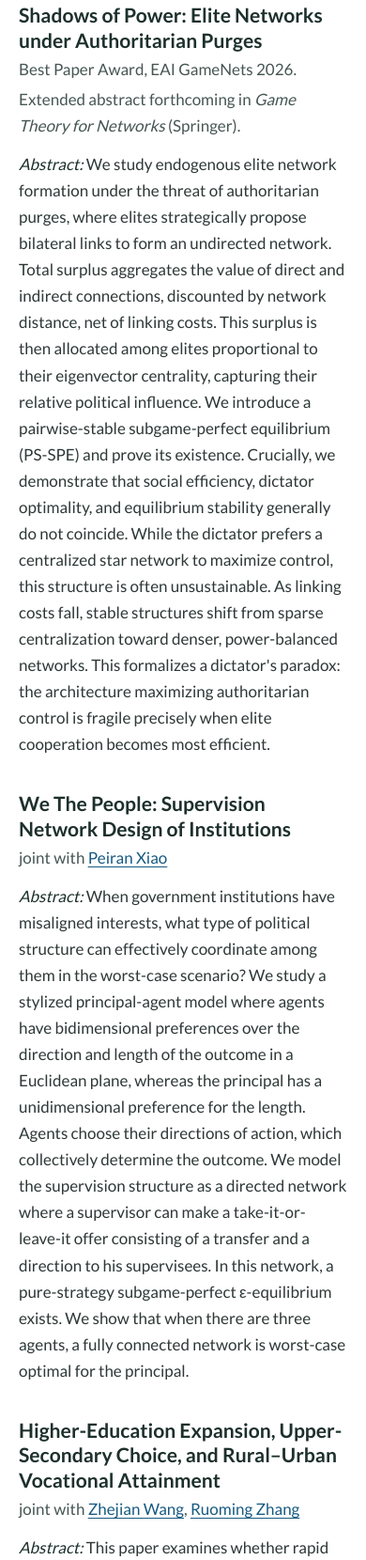
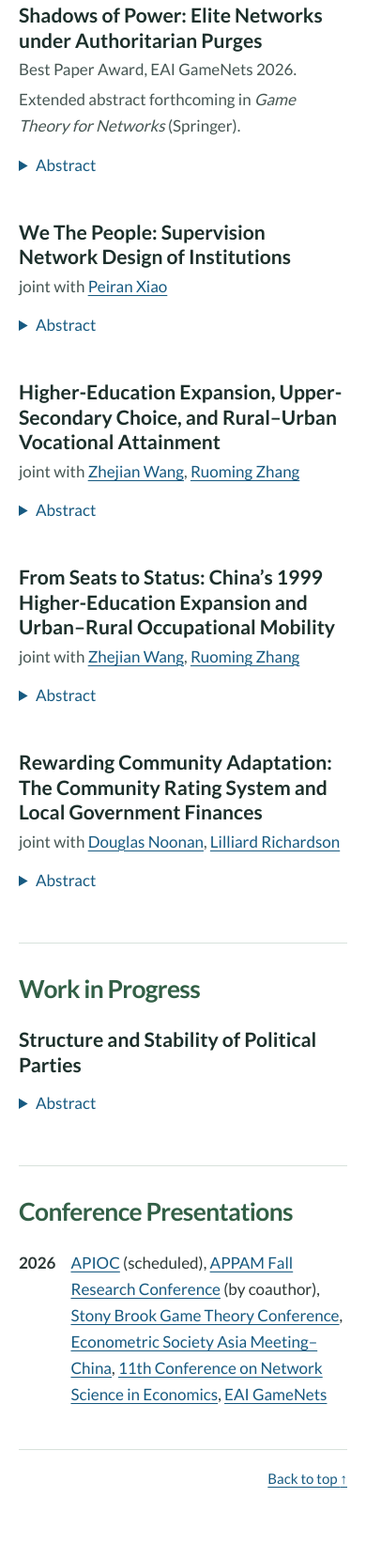
Before and after one commit to yiquntong/yiquntong.github.io, a plain HTML site: page index.html in a window 390 px wide. Shown: the part 942-2602 px from the top of the page at 94% size. After the commit the page ends 2556 px from the top, so only its background shows below. Drawn offline with Linux system fonts and the light colour scheme.

Commit message:
Collapse paper abstracts by default on the homepage

```diff
--- a/assets/site.css
+++ b/assets/site.css
@@ -53,7 +53,7 @@ a {
 
 a:hover { color: #083e60; text-decoration-thickness: 2px; }
 
-a:focus-visible {
+a:focus-visible, summary:focus-visible {
   outline: 3px solid var(--link);
   outline-offset: 4px;
 }
@@ -138,6 +138,16 @@ article + article { margin-top: 2.25rem; }
 h3 { color: var(--ink); font-size: 1.32rem; }
 h3 a { text-decoration-color: #90afbf; }
 .credit { margin-top: 0.25rem; color: var(--muted); }
+.abstract { margin-top: 0.35rem; }
+.abstract summary {
+  width: fit-content;
+  padding: 0.2rem 0.5rem 0.2rem 0;
+  color: var(--link);
+  cursor: pointer;
+}
+.abstract summary:hover { text-decoration: underline; text-underline-offset: 0.18em; }
+.abstract p { margin-top: 0.35rem; }
+
 .presentations {
   display: grid;
   grid-template-columns: auto minmax(0, 1fr);
@@ -147,8 +157,6 @@ h3 a { text-decoration-color: #90afbf; }
 }
 .presentations dt { font-weight: 700; }
 .presentations dd { margin: 0; }
-.summary { margin-top: 0.8rem; }
-.summary em { color: var(--ink); }
 
 footer {
   padding-block: 1.1rem 1.8rem;
@@ -167,6 +175,7 @@ footer {
     padding-block: 1.75rem;
   }
   .portrait { width: min(13rem, 65%); }
+  .abstract summary { padding-block: 0.5rem; }
 }
 
 @media print {
@@ -177,6 +186,8 @@ footer {
   .profile { grid-template-columns: 8rem 1fr; padding-block: 1rem; }
   .portrait { width: 100%; }
   .research { padding-block: 1rem; }
+  .abstract::details-content { content-visibility: visible; }
+  .abstract summary { display: none; }
   h2, h3, h4 { break-after: avoid; }
   a { color: inherit; }
 }
--- a/index.html
+++ b/index.html
@@ -60,8 +60,10 @@
         <h3>Shadows of Power: Elite Networks under Authoritarian Purges</h3>
         <p class="credit">Best Paper Award, EAI GameNets 2026.</p>
         <p class="credit">Extended abstract forthcoming in <em>Game Theory for Networks</em> (Springer).</p>
-        <p class="summary">
-          <em>Abstract:</em> We study endogenous elite network formation under the threat of
+        <details class="abstract">
+          <summary>Abstract</summary>
+          <p>
+            We study endogenous elite network formation under the threat of
             authoritarian purges, where elites strategically propose bilateral links to form an
             undirected network. Total surplus aggregates the value of direct and indirect
             connections, discounted by network distance, net of linking costs. This surplus is then
@@ -75,13 +77,16 @@
             architecture maximizing authoritarian control is fragile precisely when elite
             cooperation becomes most efficient.
           </p>
+        </details>
       </article>
 
       <article id="we-the-people">
         <h3>We The People: Supervision Network Design of Institutions</h3>
         <p class="credit">joint with <a href="https://www.peiranxiao.com/" target="_blank" rel="noopener noreferrer">Peiran Xiao</a></p>
-        <p class="summary">
-          <em>Abstract:</em> When government institutions have misaligned interests, what type of
+        <details class="abstract">
+          <summary>Abstract</summary>
+          <p>
+            When government institutions have misaligned interests, what type of
             political structure can effectively coordinate among them in the worst-case scenario? We
             study a stylized principal-agent model where agents have bidimensional preferences over
             the direction and length of the outcome in a Euclidean plane, whereas the principal has
@@ -92,13 +97,16 @@
             subgame-perfect ε-equilibrium exists. We show that when there are three agents, a fully
             connected network is worst-case optimal for the principal.
           </p>
+        </details>
       </article>
 
       <article id="higher-education-expansion">
         <h3>Higher-Education Expansion, Upper-Secondary Choice, and Rural–Urban Vocational Attainment</h3>
         <p class="credit">joint with <a href="https://zhejianw.github.io/" target="_blank" rel="noopener noreferrer">Zhejian Wang</a>, <a href="https://scholar.google.com/citations?user=R22INSAAAAAJ&amp;hl=en" target="_blank" rel="noopener noreferrer">Ruoming Zhang</a></p>
-        <p class="summary">
-          <em>Abstract:</em> This paper examines whether rapid higher-education expansion reshapes
+        <details class="abstract">
+          <summary>Abstract</summary>
+          <p>
+            This paper examines whether rapid higher-education expansion reshapes
             earlier educational sorting in tracked systems. Using China's 1999 expansion as the
             setting, we analyse nationally representative microdata from the 2015 1% Population
             Sample Survey, which distinguishes academic senior high school from secondary vocational
@@ -115,13 +123,16 @@
             sizable upstream adjustments within upper-secondary education, with consequences for the
             composition of terminal schooling in developing and middle-income contexts.
           </p>
+        </details>
       </article>
 
       <article id="from-seats-to-status">
         <h3>From Seats to Status: China’s 1999 Higher-Education Expansion and Urban–Rural Occupational Mobility</h3>
         <p class="credit">joint with <a href="https://zhejianw.github.io/" target="_blank" rel="noopener noreferrer">Zhejian Wang</a>, <a href="https://scholar.google.com/citations?user=R22INSAAAAAJ&amp;hl=en" target="_blank" rel="noopener noreferrer">Ruoming Zhang</a></p>
-        <p class="summary">
-          <em>Abstract:</em> China's 1999 higher-education expansion sharply increased college
+        <details class="abstract">
+          <summary>Abstract</summary>
+          <p>
+            China's 1999 higher-education expansion sharply increased college
             admissions through a centrally initiated supply shock. We study whether this expansion
             narrowed the rural-urban divide in occupational outcomes. Using the 2015 1% Population
             Sample Survey, we introduce a large-language-model-based occupational
@@ -135,12 +146,15 @@
             skilled trades and basic services, while entry into professional and managerial
             positions remains unchanged.
           </p>
+        </details>
       </article>
 
       <article id="community-rating-system">
         <h3>Rewarding Community Adaptation: The Community Rating System and Local Government Finances</h3>
         <p class="credit">joint with <a href="https://oneill.indianapolis.iu.edu/contact/people-directory/noonan-doug.html" target="_blank" rel="noopener noreferrer">Douglas Noonan</a>, <a href="https://publicpolicy.psu.edu/faculty-and-research/people/lilliard-richardson/" target="_blank" rel="noopener noreferrer">Lilliard Richardson</a></p>
-        <p class="summary">
+        <details class="abstract">
+          <summary>Abstract</summary>
+          <p>
             The Community Rating System of the National Flood Insurance Program pays
             policyholders a premium discount for floodplain governance chosen by their local
             government. Using an observed rating panel and 10.6 million policy records from nine
@@ -152,6 +166,7 @@
             Most discount dollars go to properties other than the policyholder’s primary residence
             (61 percent) and to the richest third of tracts (67 percent).
           </p>
+        </details>
       </article>
     </section>
 
@@ -159,7 +174,9 @@
       <h2 id="work-in-progress">Work in Progress</h2>
       <article id="political-parties">
         <h3>Structure and Stability of Political Parties</h3>
-        <p class="summary">
+        <details class="abstract">
+          <summary>Abstract</summary>
+          <p>
             This paper introduces a model of political party formation and stability, drawing on the
             Downsian framework and citizen-candidate literature. We examine how a continuum of
             politicians, each with distinct ideological positions, form coalitions to create
@@ -170,6 +187,7 @@
             party stability is maintained or disrupted, offering new insights into the dynamics of
             party competition and the evolution of political systems.
           </p>
+        </details>
       </article>
     </section>
 
```
Lines whose indentation alone changed are shown as unchanged.
